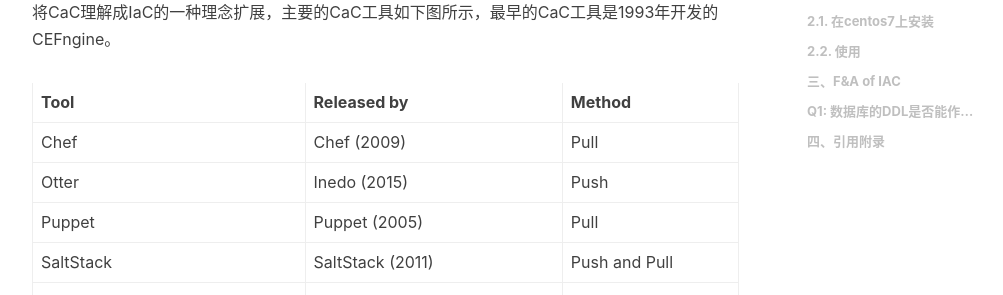
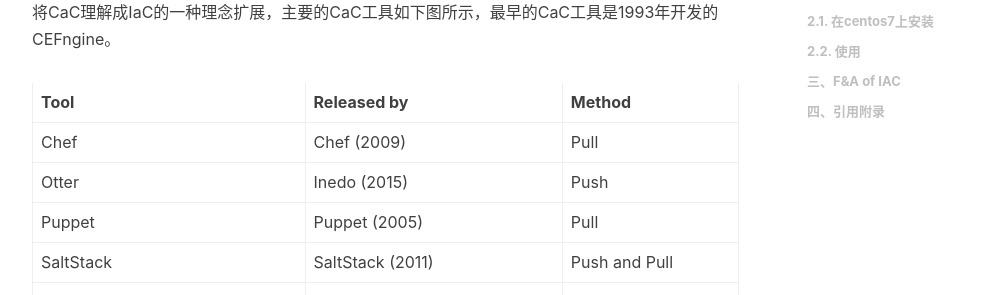
Before and after one commit to shihai1991/shihai1991.github.io, a Jekyll site: the page built from _posts/2022-06-10-Terraform初体验.md, in a window 1280 px wide and 900 px high, scrolled down 514 px. Shown: the part 173-468 px from the top of the window, without its empty margins (233-1236 px from the left). Built offline with Jekyll 4.4.1, drawn with Linux system fonts in a browser that asks for light colours; nearby versions of some CDN libraries; comment, search, counter and statistics services are not loaded.

Commit message:
Update 2022-06-10-Terraform初体验.md

````diff
--- a/_posts/2022-06-10-Terraform初体验.md
+++ b/_posts/2022-06-10-Terraform初体验.md
@@ -98,7 +98,7 @@
 ```
 
 # 三、F&A of IAC
-## Q1: 数据库的DDL是否能作为IAC的一部分？
+Q1: 数据库的DDL是否能作为IAC的一部分？
 A1：DDL是应用的一部分，不是infrastructure的一部分，所以DDL的变更需要有专门的数据库变更工具管理起来。[Terraform Q&A — DDL Statements in Database](https://medium.com/@anton.babenko/terraform-q-a-ddl-statements-in-database-ef21250a26c) [database-as-code](https://www.bytebase.com/blog/database-as-code)
 
 # 四、引用附录
````
